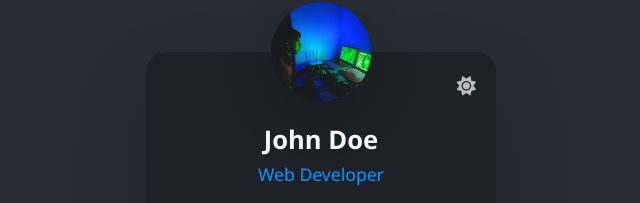
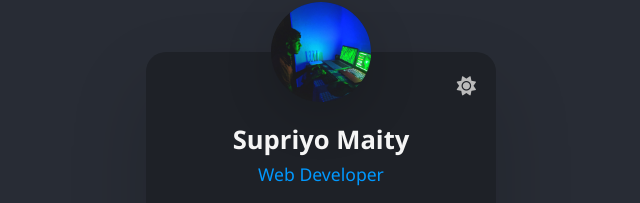
Before and after one commit to supriyo-1207/profile-card, a plain HTML site: page index.html in a window 1280 px wide. Shown: the part 83-286 px from the top of the page, without its empty margins (319-959 px from the left). Drawn offline with Linux system fonts and the light colour scheme.

Commit message:
change name

```diff
--- a/index.html
+++ b/index.html
@@ -14,7 +14,7 @@
     </div>
     <div class="content">
       <div class="theme-toggle" id="themeToggle"><i class="fas fa-sun"></i></div>
-      <h2 id="name">John Doe</h2>
+      <h2 id="name">Supriyo Maity</h2>
       <p class="role" id="role">Web Developer</p>
       <p class="bio" id="bio">Passionate web developer with expertise in HTML, CSS, and JavaScript. Love creating responsive and user-friendly websites.</p>
 
```
